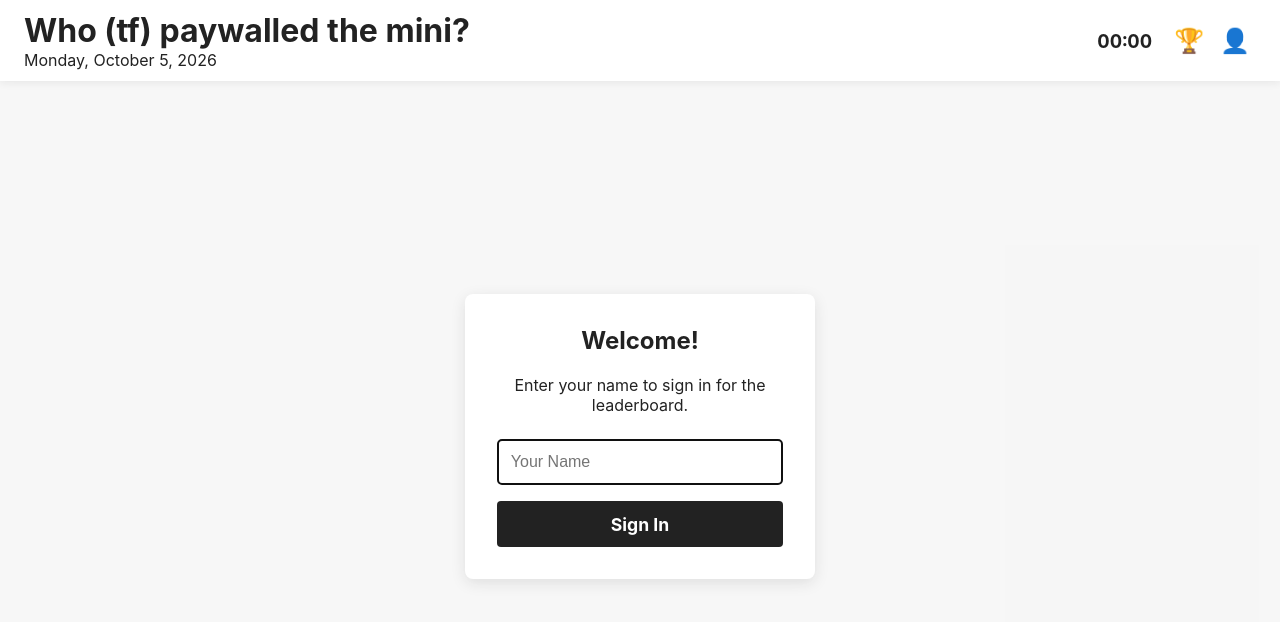
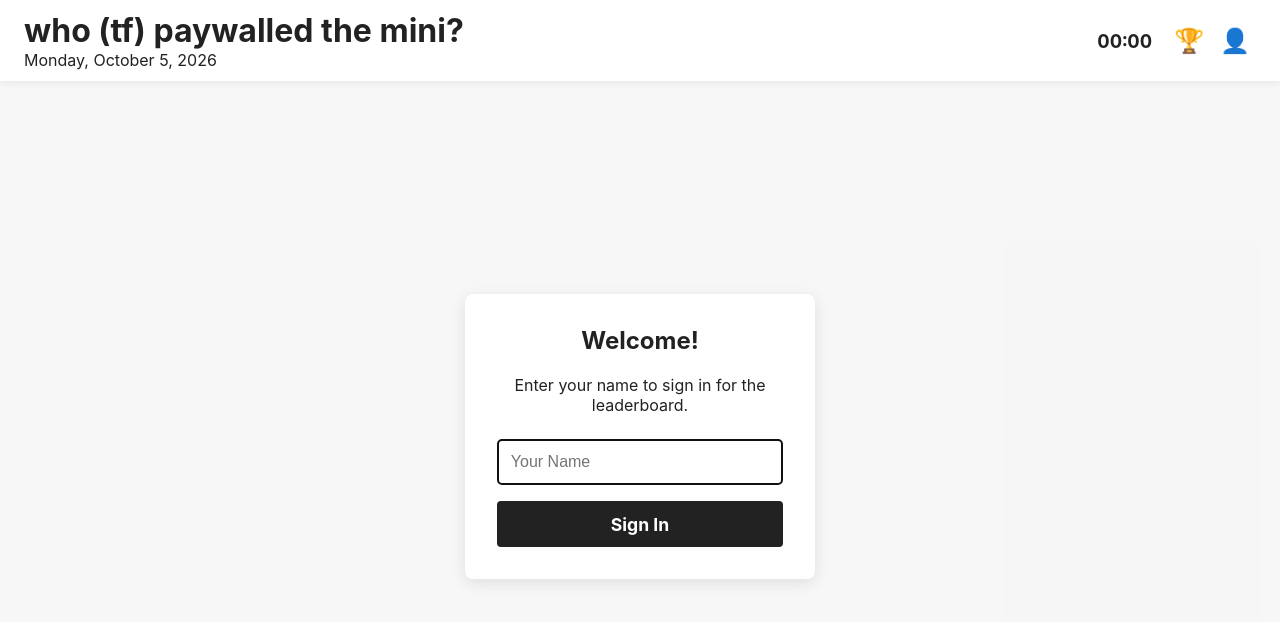
Before and after one commit to henrybednarz/crossworkcrack, a React (Vite) app in the folder frontend/: page / in a window 1280 px wide. Shown: the top 622 px of the page. Built offline with nearby package versions, Linux system fonts and the light colour scheme; no server answers.

Commit message:
Fixed title

```diff
--- a/frontend/src/components/Header/Header.jsx
+++ b/frontend/src/components/Header/Header.jsx
@@ -5,7 +5,7 @@ export default function Header({ date, seconds, onToggleLeaderboard, onTogglePla
     return (
         <header className="header-bar">
             <div className="header-title">
-                <h1>Who (tf) paywalled the mini?</h1>
+                <h1>who (tf) paywalled the mini?</h1>
                 <p className="puzzle-date">{date}</p>
             </div>
             <div className="header-controls">
```
